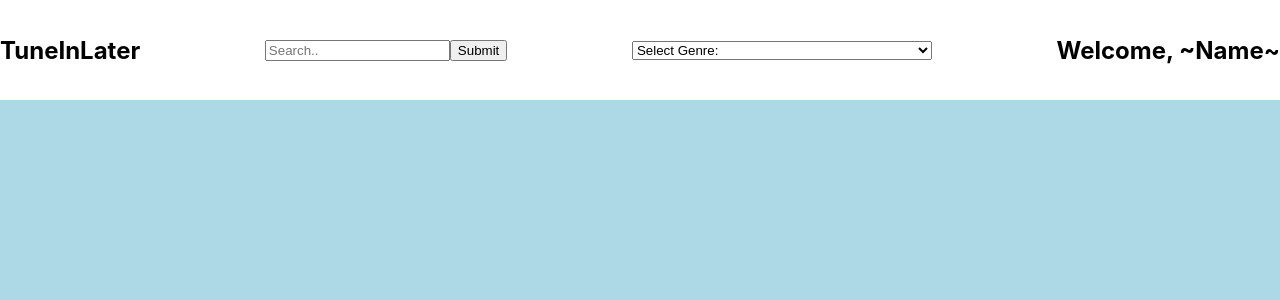
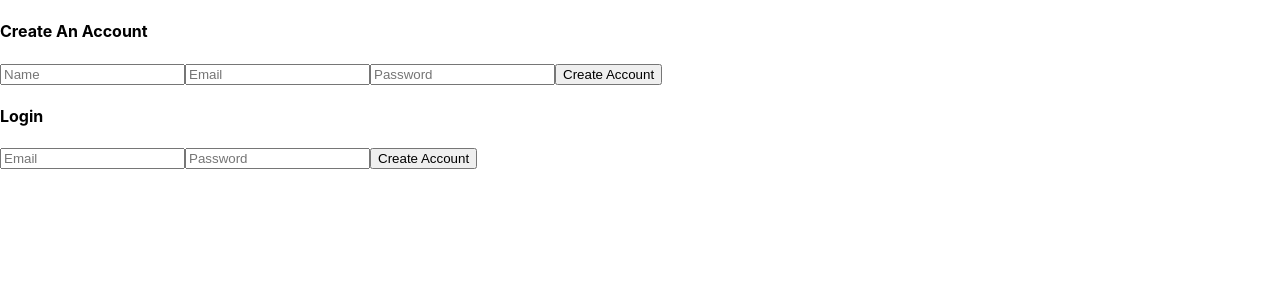
Before and after one commit to jogren/TuneInLater, a React (Create React App) app: page / in a window 1280 px wide. Shown: the top 300 px of the page. Built offline with nearby package versions, Linux system fonts and the light colour scheme.

Commit message:
Add login page and react router

```diff
--- a/package.json
+++ b/package.json
@@ -5,6 +5,7 @@
   "dependencies": {
     "react": "^16.9.0",
     "react-dom": "^16.9.0",
+    "react-router-dom": "^5.0.1",
     "react-scripts": "3.1.1"
   },
   "scripts": {
--- a/src/components/API/api.js
+++ b/src/components/API/api.js
@@ -3,7 +3,7 @@ const api = {
 
  async getAudio(text) {
 
-  const url = `https://itunes.apple.com/search?term=${text}&media=audiobook`
+  const url = `https://itunes.apple.com/search?term=${text}&media=audiobook&lang`
   try {
     const response = await fetch(url);
     if (!response.ok) {
--- a/src/components/App/App.js
+++ b/src/components/App/App.js
@@ -1,6 +1,8 @@
 import React, { Component } from 'react';
 import Nav from '../Nav/Nav';
 import BookContainer from '../BookContainer/BookContainer';
+import Login from '../Login/Login';
+import { Route } from 'react-router-dom'
 import './App.css';
 import api from '../API/api.js'
 
@@ -21,10 +23,15 @@ class App extends Component {
     console.log(this.state)
     const { audiobooks } = this.state
     return (
-      <main>
-        <Nav newSearch={this.newSearch}/>
-        <BookContainer audiobooks={audiobooks}/>
-      </main>
+      <div>
+        <Route exact path='/' component={Login}/>
+        <Route path='/Home'render={() =>
+          <main>
+            <Nav newSearch={this.newSearch} />
+            <BookContainer audiobooks={audiobooks} />
+          </main>
+        } />
+      </div>
     )
   }
 }
--- a/src/components/Book/Book.css
+++ b/src/components/Book/Book.css
@@ -0,0 +1,20 @@
+.Book_section {
+  border: 3px solid black;
+  background-color: lightgrey;
+  min-height: 250px;
+  position: relative;
+  display: flex;
+  align-items: center;
+  flex-direction: column;
+
+}
+
+.Book_button {
+  position: absolute;
+  top: 5px;
+  right: 5px;
+}
+
+h3 {
+  text-align: center;
+}
--- a/src/components/Book/Book.js
+++ b/src/components/Book/Book.js
@@ -4,10 +4,11 @@ import './Book.css';
 const Book = ({ bookName, author, art }) => {
 
   return(
-    <section>
-      <img src={art}/>
+    <section className="Book_section">
+      <button className="Book_button">Star</button>
       <h3>{bookName}</h3>
       <p>{author}</p>
+      <img src={art}/>
     </section>
   )
 }
--- a/src/components/BookContainer/BookContainer.js
+++ b/src/components/BookContainer/BookContainer.js
@@ -3,8 +3,8 @@ import Book from '../Book/Book';
 import './BookContainer.css';
 
 const BookContainer = ({ audiobooks }) => {
-  let audiobookList = audiobooks.map(book => {
-    return <Book bookName={book.name} author={book.author} art={book.art}/>
+  let audiobookList = audiobooks.map((book, index) => {
+    return <Book key={index} bookName={book.bookName} author={book.author} art={book.art}/>
   })
 
   return (
--- /dev/null
+++ b/src/components/Login/Login.js
@@ -0,0 +1,75 @@
+import React, { Component } from 'react';
+
+class Login extends Component {
+  constructor() {
+    super();
+    this.state = {
+      createName: '',
+      createEmail: '',
+      createPassword: '',
+      loginEmail: '',
+      loginPassword: ''
+    }
+  }
+
+  handleChange = (e) => {
+    this.setState({ [e.target.name]: e.target.value })
+  }
+
+  render() {
+    const { createName, createEmail, createPassword, loginEmail, loginPassword } = this.state;
+    return (
+      <section>
+        <article>
+          <h4>Create An Account</h4>
+          <form>
+            <input
+              type="text"
+              placeholder="Name"
+              name="createName"
+              value={createName}
+              onChange={(e) => this.handleChange(e)}
+            />
+            <input
+              type="text"
+              placeholder="Email"
+              name="createEmail"
+              value={createEmail}
+              onChange={(e) => this.handleChange(e)}
+            />
+            <input
+              type="text"
+              placeholder="Password"
+              name="createPassword"
+              value={createPassword}
+              onChange={(e) => this.handleChange(e)}
+            />
+            <button>Create Account</button>
+          </form>
+        </article>
+        <article>
+          <h4>Login</h4>
+          <form>
+            <input
+              type="text"
+              placeholder="Email"
+              name="loginEmail"
+              value={loginEmail}
+              onChange={(e) => this.handleChange(e)}
+            />
+            <input
+              type="text"
+              placeholder="Password"
+              name="loginPassword"
+              value={loginPassword}
+              onChange={(e) => this.handleChange(e)}
+            />
+            <button>Create Account</button>
+          </form>
+        </article>
+      </section>
+    )
+  }
+}
+
+export default Login;
--- a/src/index.js
+++ b/src/index.js
@@ -2,9 +2,14 @@ import React from 'react';
 import ReactDOM from 'react-dom';
 import './index.css';
 import App from './components/App/App.js';
+import { BrowserRouter } from 'react-router-dom';
 import * as serviceWorker from './serviceWorker';
 
-ReactDOM.render(<App />, document.getElementById('root'));
+ReactDOM.render(
+<BrowserRouter>
+  <App />
+</BrowserRouter>,
+document.getElementById('root'));
 
 // If you want your app to work offline and load faster, you can change
 // unregister() to register() below. Note this comes with some pitfalls.
```
Also changed, not shown: src/components/Login/Login.css (added), 2 other files (tests, documents, lock files or other folders).
